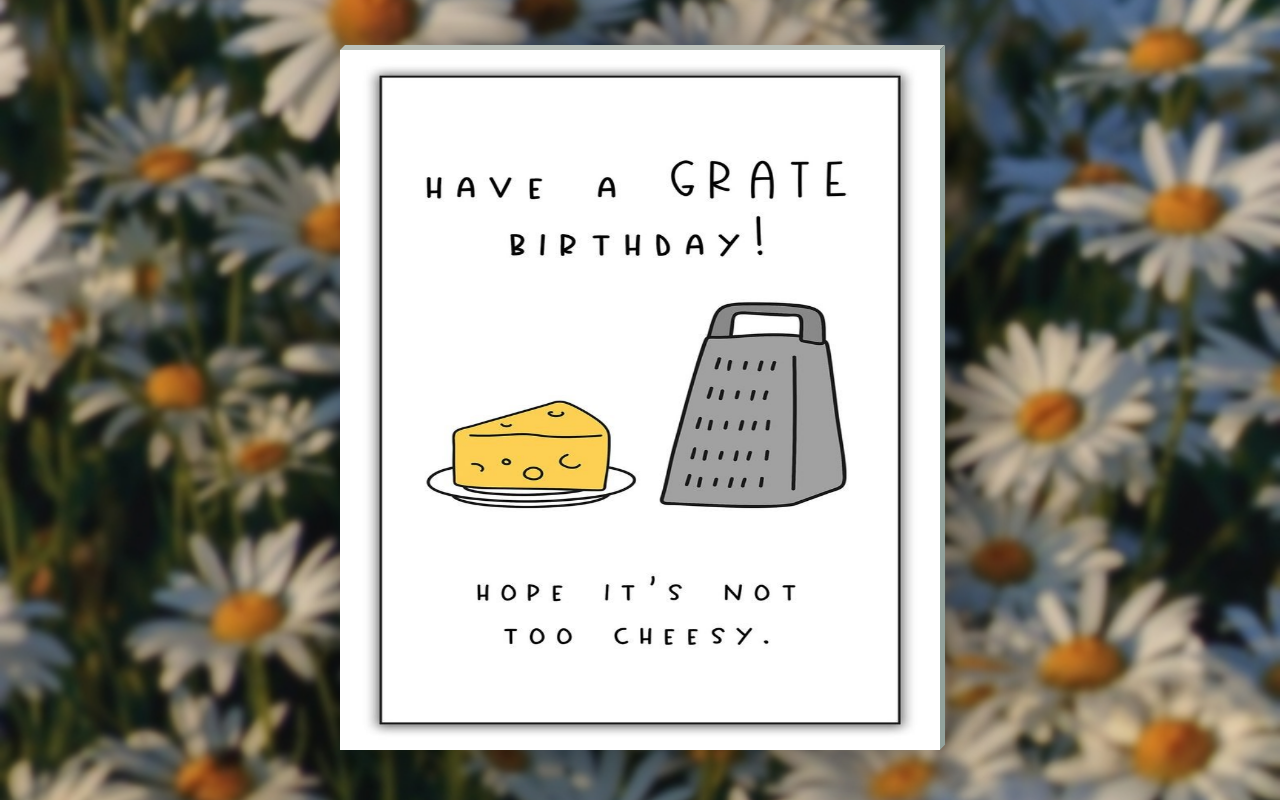
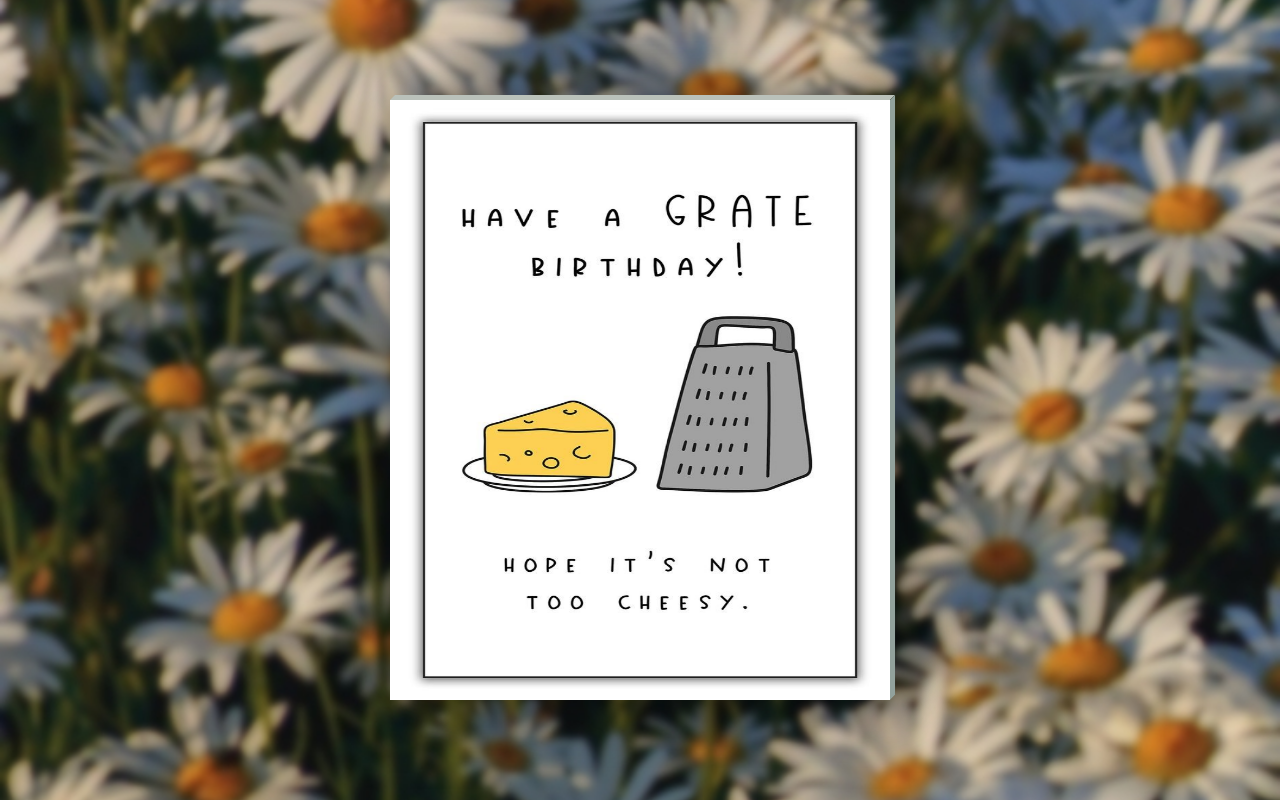
Before and after one commit to SushiDumb/Ms.A, a plain HTML site: page index.html in a window 1280 px wide. Drawn offline with Linux system fonts and the light colour scheme.

Commit message:
Update index.html

```diff
--- a/index.html
+++ b/index.html
@@ -43,8 +43,8 @@
         position: absolute;
         top: 50%;
         left: 50%;
-        width: 600px;
-        height: 700px;
+        width: 500px;
+        height: 600px;
         background: #e0e1dc;
         transform-style: preserve-3d;
         transform: translate(-50%,-50%) perspective(2000px);
@@ -99,8 +99,8 @@
     }
 
     .card .imgBox img {
-        min-width: 600px;
-        max-height: 700px;
+        min-width: 500px;
+        max-height: 600px;
     }
 
     .card:hover .imgBox {
@@ -124,7 +124,7 @@
     }
 
     .card .details p {
-        font-size: 29px;
+        font-size: 27px;
         line-height: 5px;
         padding: 0 0 0 20px;
     }
```
